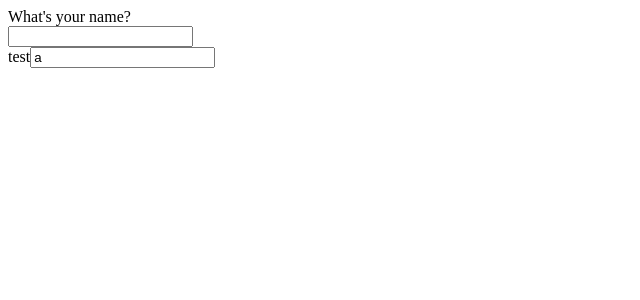
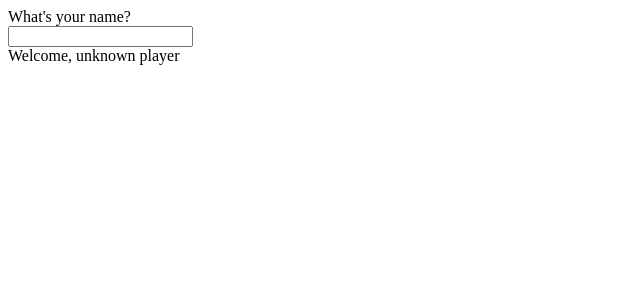
Before and after one commit to TomaszMandel/connect, a React app: page / in a window 1280 px wide. Shown: the top 300 px of the page, without its empty margins (0-640 px from the left). Built offline with nearby package versions, Linux system fonts and the light colour scheme.

Commit message:
added input and welcome message

```diff
--- a/script.js
+++ b/script.js
@@ -3,7 +3,7 @@ import ReactDOM from 'react-dom';
 import { App } from './src/components/App/app';
 // import { InputField } from './src/components/NameInput/inputField';
 
-console.log("Javascript is working and in fine mood")
+console.log("Javascript up")
 
 // const USER = {
 //     name: "Tomek",
--- a/src/components/App/app.js
+++ b/src/components/App/app.js
@@ -1,11 +1,13 @@
 import React from 'react';
 import { InputField } from '../InputField/inputField';
-import { InputCommon } from '../common/Input';
+import { WelcomeMessage } from '../WelcomeMessage/WelcomeMessage';
 
 export class App extends React.Component {
     constructor(props) {
         super(props);
-        this.state = {value: ''};
+        this.state = {
+            value: '',
+    };
 
         this.handleChange = this.handleChange.bind(this);
     }
@@ -18,7 +20,7 @@ export class App extends React.Component {
         return (
             <div>
                 <InputField value={this.state.value} onChange={this.handleChange} />
-                <InputCommon />
+                <WelcomeMessage user={this.state.value} />
             </div>
         );
     };
--- /dev/null
+++ b/src/components/WelcomeMessage/WelcomeMessage.js
@@ -0,0 +1,11 @@
+import React from 'react';
+
+export const WelcomeMessage = (props) => {
+    if (props.user) {
+        return (
+        <div>Welcome, {props.user}</div>
+        )
+    } else return (
+        <div>Welcome, unknown player</div>
+    )
+}
```
